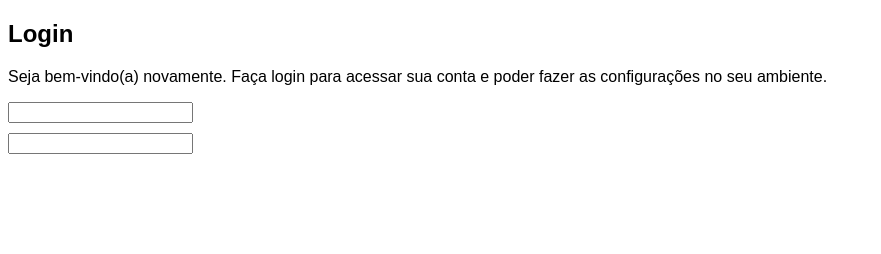
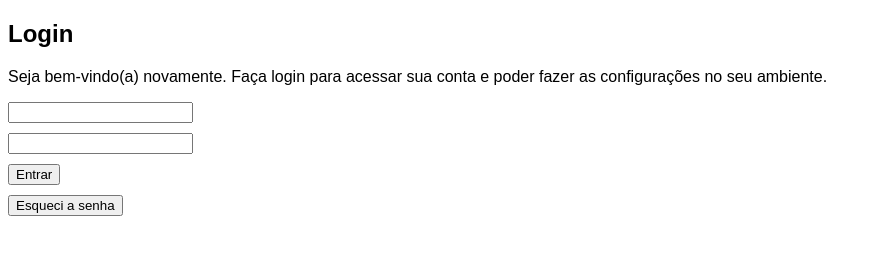
Before and after one commit to 0VitorGabriel/tela-login, a plain HTML site: page index.html in a window 1280 px wide. Shown: the whole page, without its empty margins (0-881 px from the left). Drawn offline with Linux system fonts and the light colour scheme.

Commit message:
adicionei uns inputs que estavam faltando e coloquei margin bottom para todos os inputs

```diff
--- a/index.html
+++ b/index.html
@@ -22,7 +22,11 @@
             <form action="cad.php">
                 <input type="email" name="email" id="iemail"> <br>
 
-                <input type="password" name="password" id="ipassword">
+                <input type="password" name="password" id="ipassword"> <br>
+
+                <input type="submit" value="Entrar"> <br>
+
+                <input type="submit" value="Esqueci a senha">
             </form>
         </section>
     </main>
--- a/style/style.css
+++ b/style/style.css
@@ -4,6 +4,6 @@
     font-family: Arial, Helvetica, sans-serif;
 }
 
-input#iemail {
+input {
     margin-bottom: 10px;
 }
```
